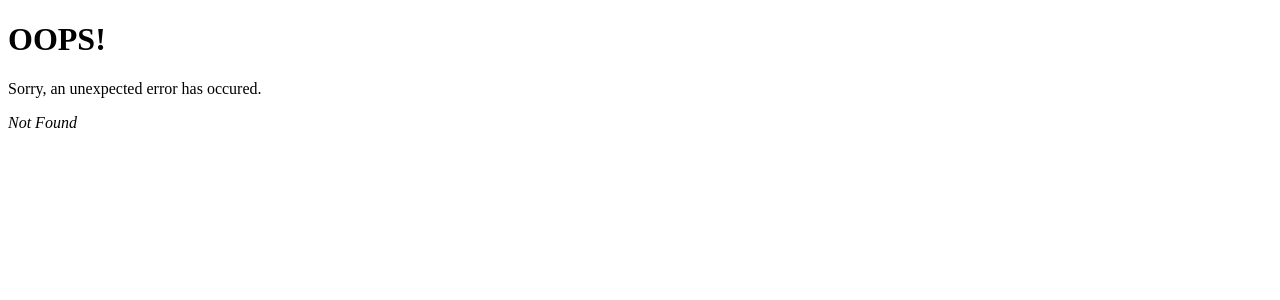
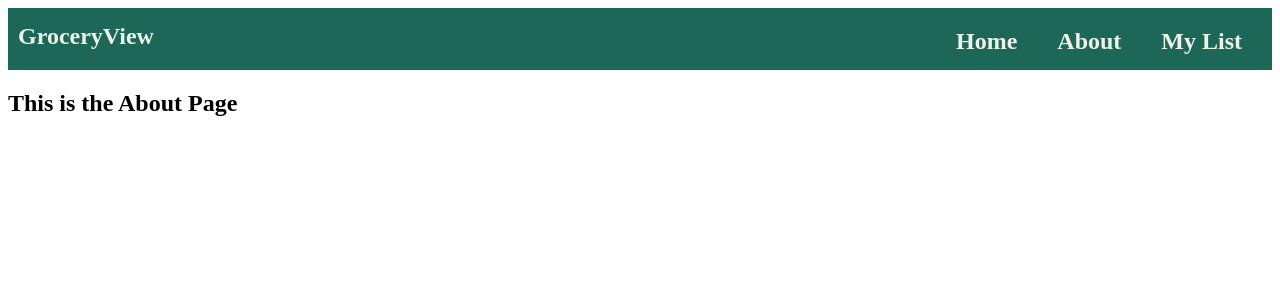
Before and after one commit to yermie123/groceryView, a React (Vite) app: page /about in a window 1280 px wide. Before the commit this address had no page. Shown: the top 300 px of the page. Built offline with nearby package versions, Linux system fonts and the light colour scheme.

Commit message:
Added two more routes

```diff
--- a/src/components/About/About.jsx
+++ b/src/components/About/About.jsx
@@ -0,0 +1,12 @@
+import NavBar from "../NavBar/NavBar";
+
+export default function About(){
+    return(
+        <div>
+            <NavBar />
+            <div>
+                <h2>This is the About Page</h2>
+            </div>
+        </div>
+    )
+}
--- a/src/components/App/App.jsx
+++ b/src/components/App/App.jsx
@@ -57,9 +57,9 @@ export default function App() {
                         Users Can Compare and Analyze Different Prices
                     </h3>
                 </div>
-                <div id='linkbutton'>
+                <a href='/mylist'><div id='linkbutton'>
                     <h3>Explore Our Free Features by Creating an Account</h3>
-                </div>
+                </div></a>
             </div>
             <div id='footer'>
                 <h3>Copyright 2022</h3>
--- a/src/components/App/AppStyle.scss
+++ b/src/components/App/AppStyle.scss
@@ -123,10 +123,18 @@ html{
 
     #linkbutton{
         background-color: $secondaryColor;
-        color: $fourthColor;
         padding: $paddinginsidemaincontent;
         border-radius: $maincontentradius;
         box-shadow: $maincontentshadowoffset $maincontentshadowoffset 10px gray;
+        transition: transform .5s;
+    }
+
+    #linkbutton:hover{
+        transform: scale(1.1);
+    }
+
+    a{
+        color: $fourthColor;
     }
 
 
--- a/src/components/MyList/MyList.jsx
+++ b/src/components/MyList/MyList.jsx
@@ -0,0 +1,9 @@
+import NavBar from "../NavBar/NavBar";
+
+export default function MyList(){
+    return(
+        <div>
+            <NavBar />
+        </div>
+    )
+}
--- a/src/components/NavBar/NavBar.jsx
+++ b/src/components/NavBar/NavBar.jsx
@@ -7,9 +7,9 @@ export default function NavBar(){
         <nav>
             <h2 id="title">GroceryView</h2>
             <div id="rightside">
-                <h2 className='rightButtons'>Home</h2>
-                <h2 className='rightButtons'>About</h2>
-                <h2 className='rightButtons'>My List</h2>
+                <h2 className='rightButtons'><a href='/'>Home</a></h2>
+                <h2 className='rightButtons'><a href='/about'>About</a></h2>
+                <h2 className='rightButtons'><a href='/mylist'>My List</a></h2>
             </div>
         </nav>
     )
--- a/src/components/NavBar/NavBarStyles.scss
+++ b/src/components/NavBar/NavBarStyles.scss
@@ -35,6 +35,7 @@ nav{
         justify-content: end;
 
         .rightButtons{
+            color: $textColor;
             margin-top: $marginFromTop;
             margin-bottom: $marginFromTop;
             padding-top: 10px;
@@ -46,7 +47,12 @@ nav{
 
         .rightButtons:hover{
             background-color: aliceblue;
-            color: black;
+            a{
+                color: black;
+            }
         }
     }
+    a{
+        color: $textColor;
+    }
 }
```
Also changed, not shown: src/index.jsx (+10 -0 lines).
